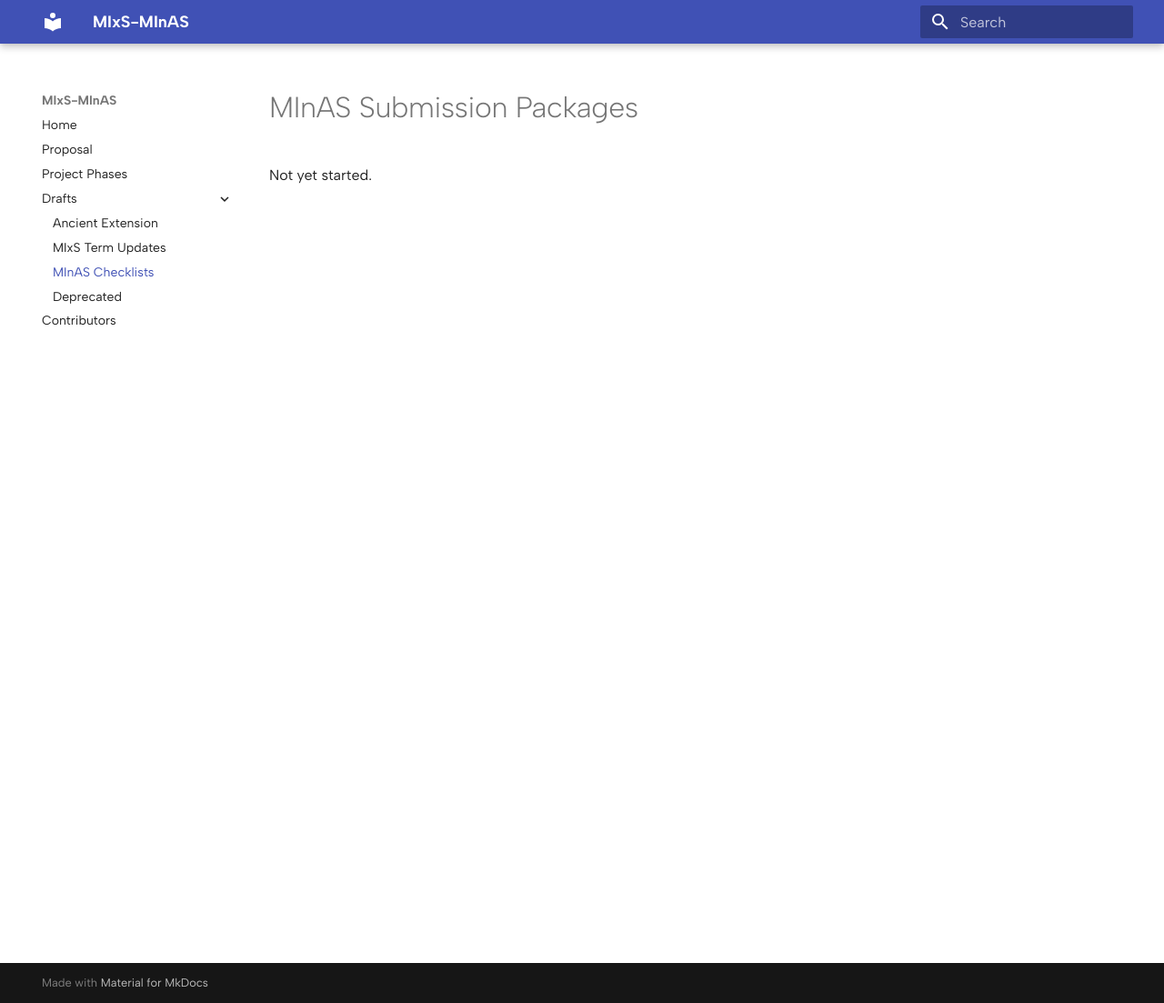
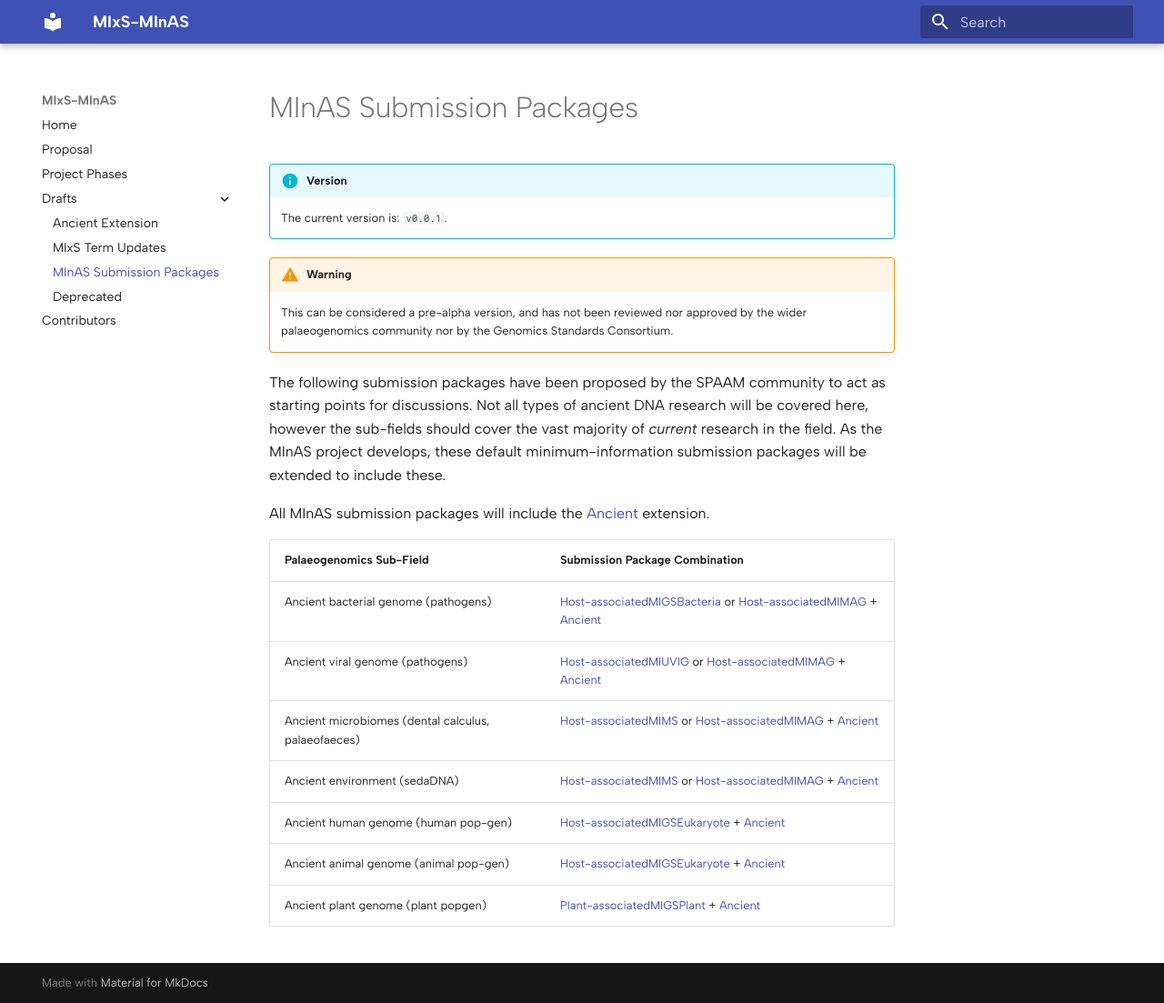
Before and after one commit to MIxS-MInAS/MIxS-MInAS.github.io, an MkDocs documentation site: the page built from docs/drafts/minas-submission-packages.md, in a window 1280 px wide and 1103 px high. Shown: the whole window at 91% size. Built offline with MkDocs 1.6.1 and Material for MkDocs 9.7.7, drawn with Linux system fonts in a browser that asks for light colours; comment, search, counter and statistics services are not loaded.

Commit message:
Add submission package proposals

```diff
--- a/docs/drafts/minas-submission-packages.md
+++ b/docs/drafts/minas-submission-packages.md
@@ -1,3 +1,24 @@
 # MInAS Submission Packages
 
-Not yet started.
+<!-- UPDATE VERSION HERE ON EACH UPDATE -->
+!!! info "Version"
+
+    The current version is: `v0.0.1`.
+
+!!! warning
+
+    This can be considered a pre-alpha version, and has not been reviewed nor approved by the wider palaeogenomics community nor by the Genomics Standards Consortium.
+
+The following submission packages have been proposed by the SPAAM community to act as starting points for discussions. Not all types of ancient DNA research will be covered here, however the sub-fields should cover the vast majority of _current_ research in the field. As the MInAS project develops, these default minimum-information submission packages will be extended to include these.
+
+All MInAS submission packages will include the [Ancient](ancient-extension.md) extension.
+
+| Palaeogenomics Sub-Field                            | Submission Package Combination                                                                                                                                                                                                                       |
+| --------------------------------------------------- | ---------------------------------------------------------------------------------------------------------------------------------------------------------------------------------------------------------------------------------------------------- |
+| Ancient bacterial genome (pathogens)                | [Host-associatedMIGSBacteria](https://genomicsstandardsconsortium.github.io/mixs/Host-associatedMIGSBacteria/) or [Host-associatedMIMAG](https://genomicsstandardsconsortium.github.io/mixs/Host-associatedMIMAG/) + [Ancient](ancient-extension.md) |
+| Ancient viral genome (pathogens)                    | [Host-associatedMIUVIG](https://genomicsstandardsconsortium.github.io/mixs/Host-associatedMIGSBacteria/) or [Host-associatedMIMAG](https://genomicsstandardsconsortium.github.io/mixs/Host-associatedMIMAG/) + [Ancient](ancient-extension.md)       |
+| Ancient microbiomes (dental calculus, palaeofaeces) | [Host-associatedMIMS](https://genomicsstandardsconsortium.github.io/mixs/Host-associatedMIMS/) or [Host-associatedMIMAG](https://genomicsstandardsconsortium.github.io/mixs/Host-associatedMIMAG/) + [Ancient](ancient-extension.md)                 |
+| Ancient environment (sedaDNA)                       | [Host-associatedMIMS](https://genomicsstandardsconsortium.github.io/mixs/Host-associatedMIMS/) or [Host-associatedMIMAG](https://genomicsstandardsconsortium.github.io/mixs/Host-associatedMIMAG/) + [Ancient](ancient-extension.md)                 |
+| Ancient human genome (human pop-gen)                | [Host-associatedMIGSEukaryote](https://genomicsstandardsconsortium.github.io/mixs/Host-associatedMIGSEukaryote/) + [Ancient](ancient-extension.md)                                                                                                   |
+| Ancient animal genome (animal pop-gen)              | [Host-associatedMIGSEukaryote](https://genomicsstandardsconsortium.github.io/mixs/Host-associatedMIGSEukaryote/) + [Ancient](ancient-extension.md)                                                                                                   |
+| Ancient plant genome (plant popgen)                 | [Plant-associatedMIGSPlant](https://genomicsstandardsconsortium.github.io/mixs/Plant-associatedMIGSPlant/) + [Ancient](ancient-extension.md)                                                                                                  |
--- a/mkdocs.yml
+++ b/mkdocs.yml
@@ -8,7 +8,7 @@
     - drafts/index.md
     - "Ancient Extension": drafts/ancient-extension.md
     - "MIxS Term Updates": drafts/existing-term-updates.md
-    - "MInAS Checklists": drafts/minas-submission-packages.md
+    - "MInAS Submission Packages": drafts/minas-submission-packages.md
     - "Deprecated": drafts/draft.md
   - Contributors: contributors.md
 theme:
@@ -19,6 +19,9 @@
   - pymdownx.superfences
   - pymdownx.tabbed:
       alternate_style: true
+  - admonition
+  - pymdownx.details
+  - pymdownx.superfences
 plugins:
   - search
   - table-reader
```
Also changed, not shown: README.md (+1 -1 lines), docs/drafts/ancient-extension.md (+6 -2 lines).
